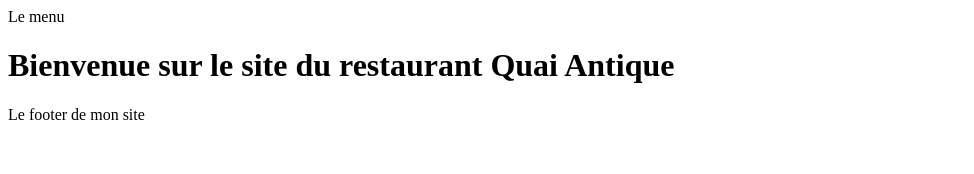
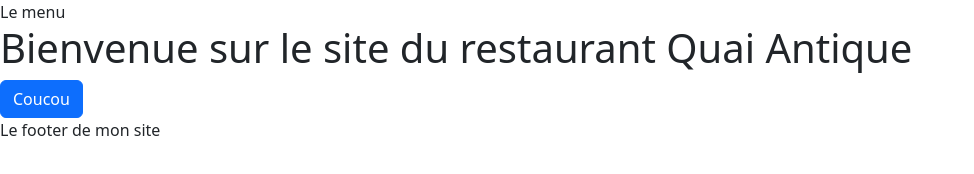
Before and after one commit to graciaSSS4/Quai-antique-restaurant-Font, a website with bundled scripts: page index.html in a window 1280 px wide. Shown: the whole page, without its empty margins (0-974 px from the left). Built offline with nearby package versions, Linux system fonts and the light colour scheme; files whose address does not match are found by name.

```diff
--- a/Pages/home.html
+++ b/Pages/home.html
@@ -1 +1,3 @@
 <h1>Bienvenue sur le site du restaurant Quai Antique</h1>
+
+<bouton class="btn btn-primary">Coucou </bouton>
--- a/index.html
+++ b/index.html
@@ -3,6 +3,10 @@
 <head>
     <meta charset="UTF-8">
     <meta name="viewport" content="width=device-width, initial-scale=1.0">
+
+    <link rel="stylesheet" href="node_modules/bootstrap/dist/css/bootstrap.min.css"/>
+    <link rel="stylesheet" href="node_modules/bootstrap-icons/font/bootstrap-icons.css"/>
+
     <title>Document</title>
 </head>
 <body>
@@ -16,6 +20,6 @@
 <footer>Le footer de mon site</footer>
 
 <script type="module" src="Router/Router.js"></script>
-
+<script src="node_modules/bootstrap/dist/js/bootstrap.bundle.min.js"></script>
 </body>
 </html>
```
Also changed, not shown: package.json (added, +25 -0 lines), 2 other files.
